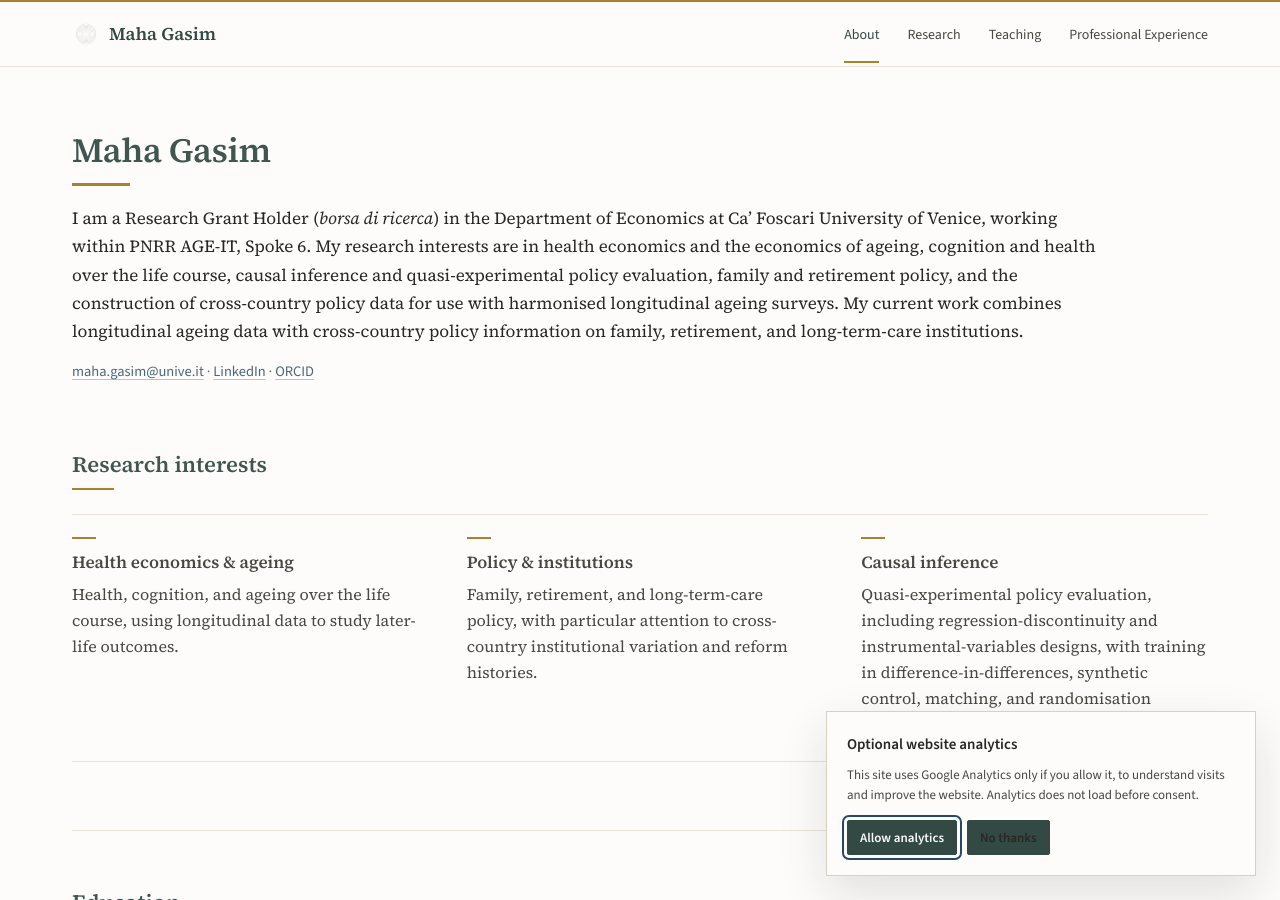
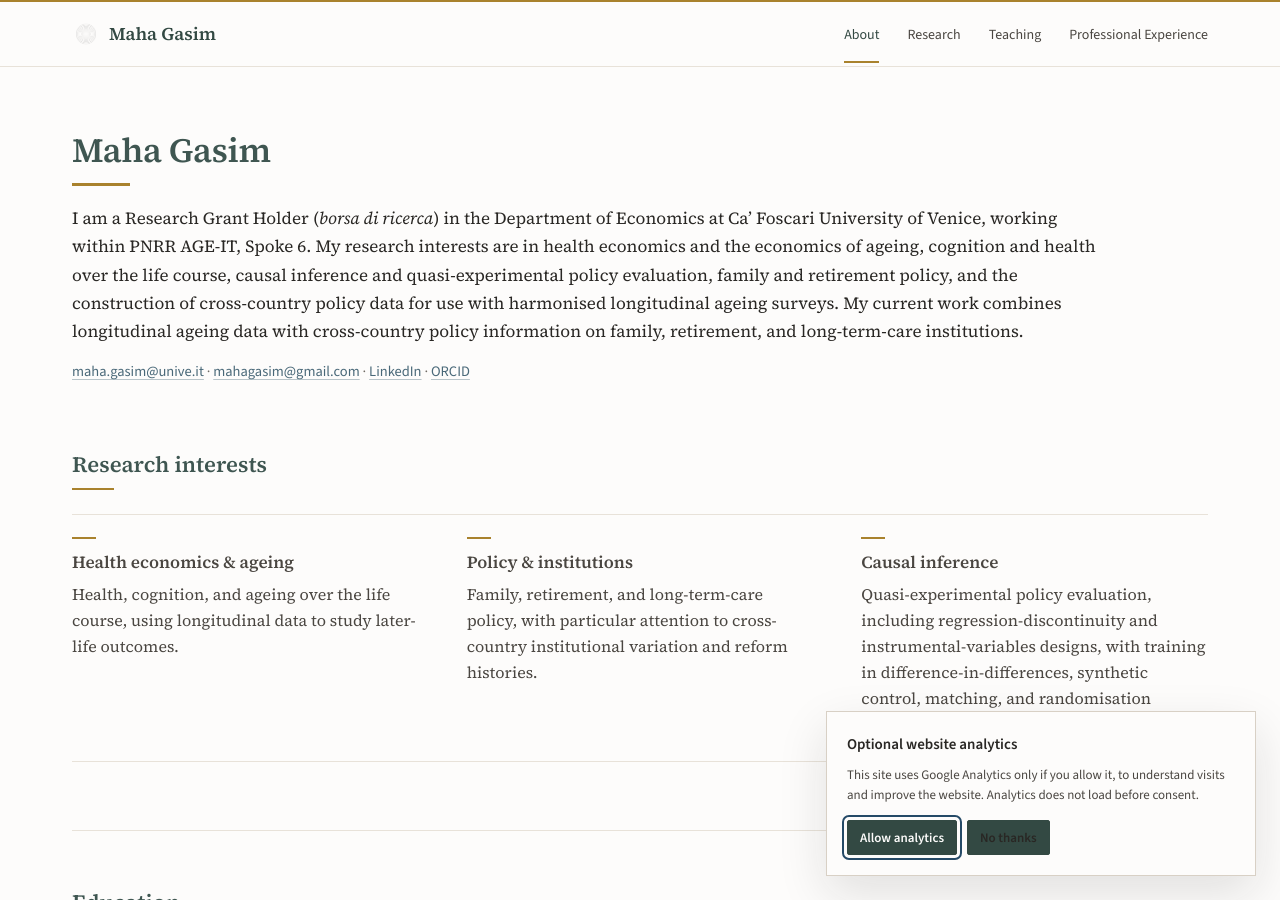
Before and after one commit to mahagasim/mahagasim.github.io, a Jekyll site: the page built from index.md, in a window 1280 px wide and 900 px high. Built offline with Jekyll 4.4.1, drawn with Linux system fonts in a browser that asks for light colours.

Commit message:
Keep academic and personal email on website

```diff
--- a/index.md
+++ b/index.md
@@ -8,7 +8,7 @@ description: About Maha Gasim — research interests, education, advanced traini
 
 <p class="page-intro">I am a Research Grant Holder (<em>borsa di ricerca</em>) in the Department of Economics at Ca’ Foscari University of Venice, working within PNRR AGE-IT, Spoke 6. My research interests are in health economics and the economics of ageing, cognition and health over the life course, causal inference and quasi-experimental policy evaluation, family and retirement policy, and the construction of cross-country policy data for use with harmonised longitudinal ageing surveys. My current work combines longitudinal ageing data with cross-country policy information on family, retirement, and long-term-care institutions.</p>
 
-<p class="entry-meta contact-line"><a href="mailto:maha.gasim@unive.it">maha.gasim@unive.it</a> · <a href="https://www.linkedin.com/in/maha-gasim-678975122">LinkedIn</a> · <a href="https://orcid.org/0000-0002-0859-2915" target="_blank" rel="noopener">ORCID</a></p>
+<p class="entry-meta contact-line"><a href="mailto:maha.gasim@unive.it">maha.gasim@unive.it</a> · <a href="mailto:mahagasim@gmail.com">mahagasim@gmail.com</a> · <a href="https://www.linkedin.com/in/maha-gasim-678975122">LinkedIn</a> · <a href="https://orcid.org/0000-0002-0859-2915" target="_blank" rel="noopener">ORCID</a></p>
 
 <section class="section-block">
   <div class="section-heading section-heading--compact">
```
